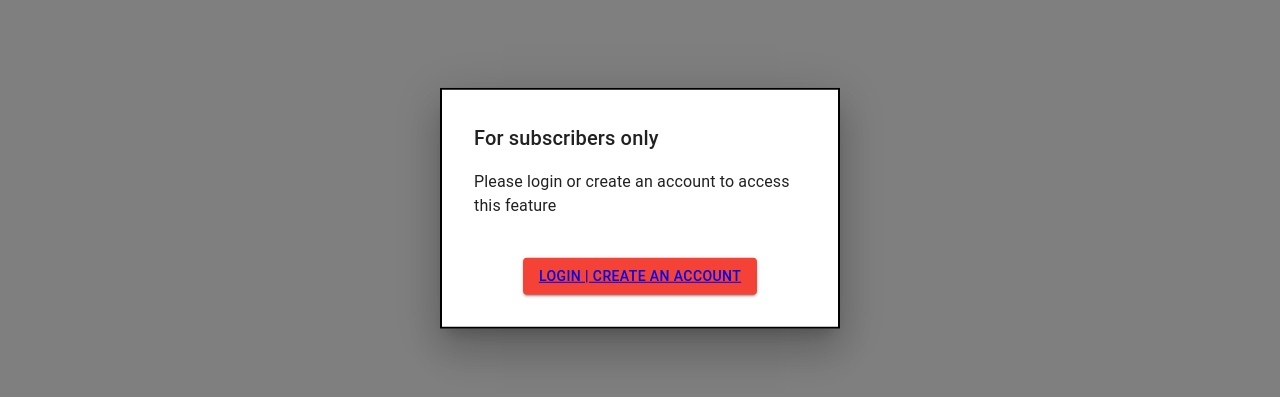
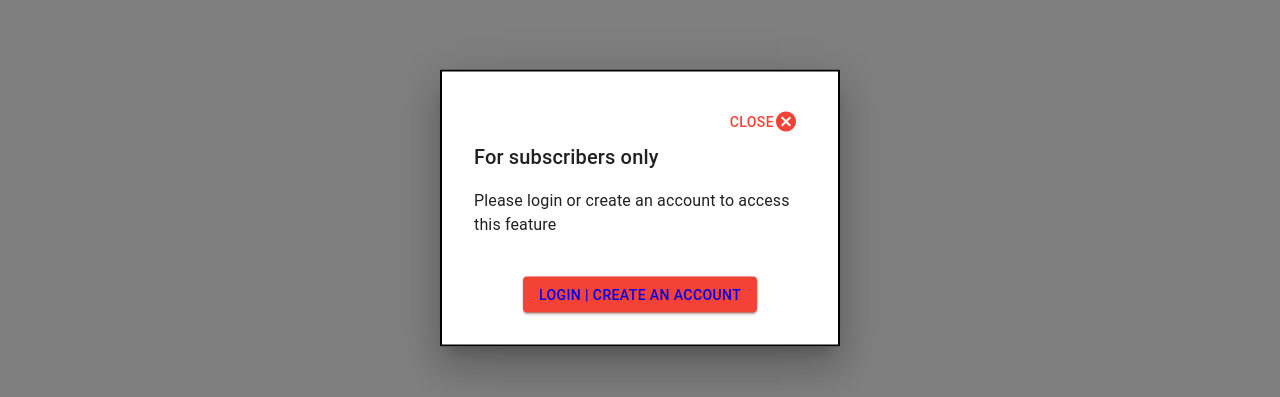
Before and after one commit to Tadkozh/manganime, a React (Create React App) app: page /modal in a window 1280 px wide. Both pictures are taken after a click on the button "OPEN MODAL". Shown: the part 192-589 px from the top of the page. Built offline with nearby package versions, Linux system fonts and the light colour scheme; no server answers.

Commit message:
Ajout d un bouton close sur la modale

```diff
--- a/src/components/Modal.jsx
+++ b/src/components/Modal.jsx
@@ -1,8 +1,10 @@
 import * as React from 'react'
+import { useState } from 'react'
 import Box from '@mui/material/Box'
 import Button from '@mui/material/Button'
 import Typography from '@mui/material/Typography'
 import Modal from '@mui/material/Modal'
+import CancelIcon from '@mui/icons-material/Cancel'
 
 import { Link } from 'react-router-dom'
 import { ROUTE_LOGIN_REGISTER } from '../commons/constants'
@@ -20,7 +22,7 @@ const style = {
 }
 
 export default function BasicModal() {
-  const [open, setOpen] = React.useState(false)
+  const [open, setOpen] = useState(false)
   const handleOpen = () => setOpen(true)
   const handleClose = () => setOpen(false)
 
@@ -34,6 +36,19 @@ export default function BasicModal() {
         aria-describedby="modal-modal-description"
       >
         <Box sx={style}>
+          <Box
+            textAlign="right"
+            sx={{
+              display: 'flex',
+              justifyContent: 'right',
+              alignItem: 'center',
+            }}
+          >
+            <Button onClick={handleClose}>
+              Close
+              <CancelIcon />
+            </Button>
+          </Box>
           <Typography id="modal-modal-title" variant="h6" component="h2">
             For subscribers only
           </Typography>
@@ -50,9 +65,15 @@ export default function BasicModal() {
               variant="contained"
               sx={{
                 marginTop: 5,
+                textDecoration: 'none',
               }}
             >
-              <Link to={ROUTE_LOGIN_REGISTER}>Login | Create an account</Link>
+              <Link
+                to={ROUTE_LOGIN_REGISTER}
+                style={{ textDecoration: 'none' }}
+              >
+                Login | Create an account
+              </Link>
             </Button>
           </Box>
         </Box>
--- a/src/components/ui/index.js
+++ b/src/components/ui/index.js
@@ -32,7 +32,6 @@ import AccordionDetails from '@mui/material/AccordionDetails'
 import AccordionSummary from '@mui/material/AccordionSummary'
 import AdbIcon from '@mui/icons-material/Adb'
 import AppBar from '@mui/material/AppBar'
-// import ArrowRightSharpIcon from '@mui/icons-material/ArrowRightSharp'
 import Avatar from '@mui/material/Avatar'
 import Box from '@mui/material/Box'
 import Button from '@mui/material/Button'
```
